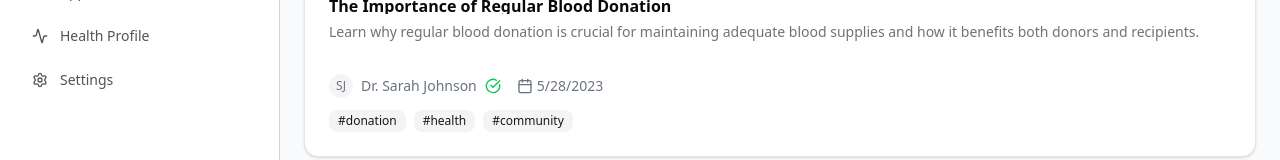
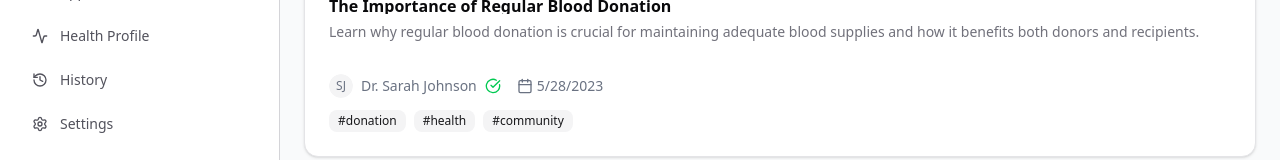
Before and after one commit to swp391-group-3/blood-donation-system-backend, a Next.js app in the folder frontend/: page /member/blog in a window 1280 px wide. Shown: the part 251-411 px from the top of the page. Built offline with nearby package versions, Linux system fonts and the light colour scheme.

Commit message:
feat: add sample data for history

```diff
--- a/frontend/constants/sample-data.ts
+++ b/frontend/constants/sample-data.ts
@@ -6,6 +6,7 @@ import {
     CircleAlert,
     Settings,
     BookOpen,
+    History,
 } from 'lucide-react';
 
 export const sidebarItems = [
@@ -30,7 +31,16 @@ export const sidebarItems = [
         label: 'Health Profile',
         href: '/member/health-profile',
     },
-    { icon: Settings, label: 'Settings', href: '/member/profile' },
+    {
+        icon: History,
+        label: 'History',
+        href: '/member/history'
+    },
+
+    {   icon: Settings,
+        label: 'Settings',
+        href: '/member/profile'
+    },
 ];
 
 export const requests = [
```
